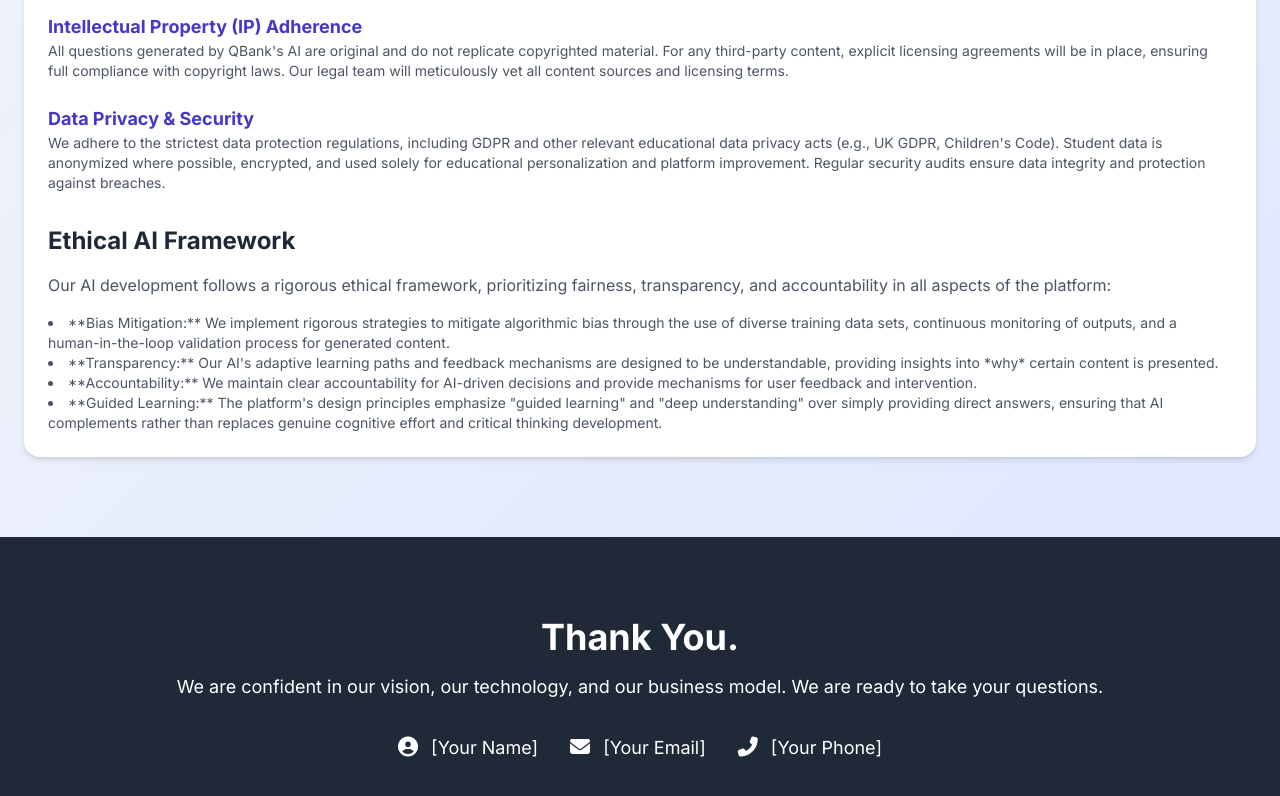
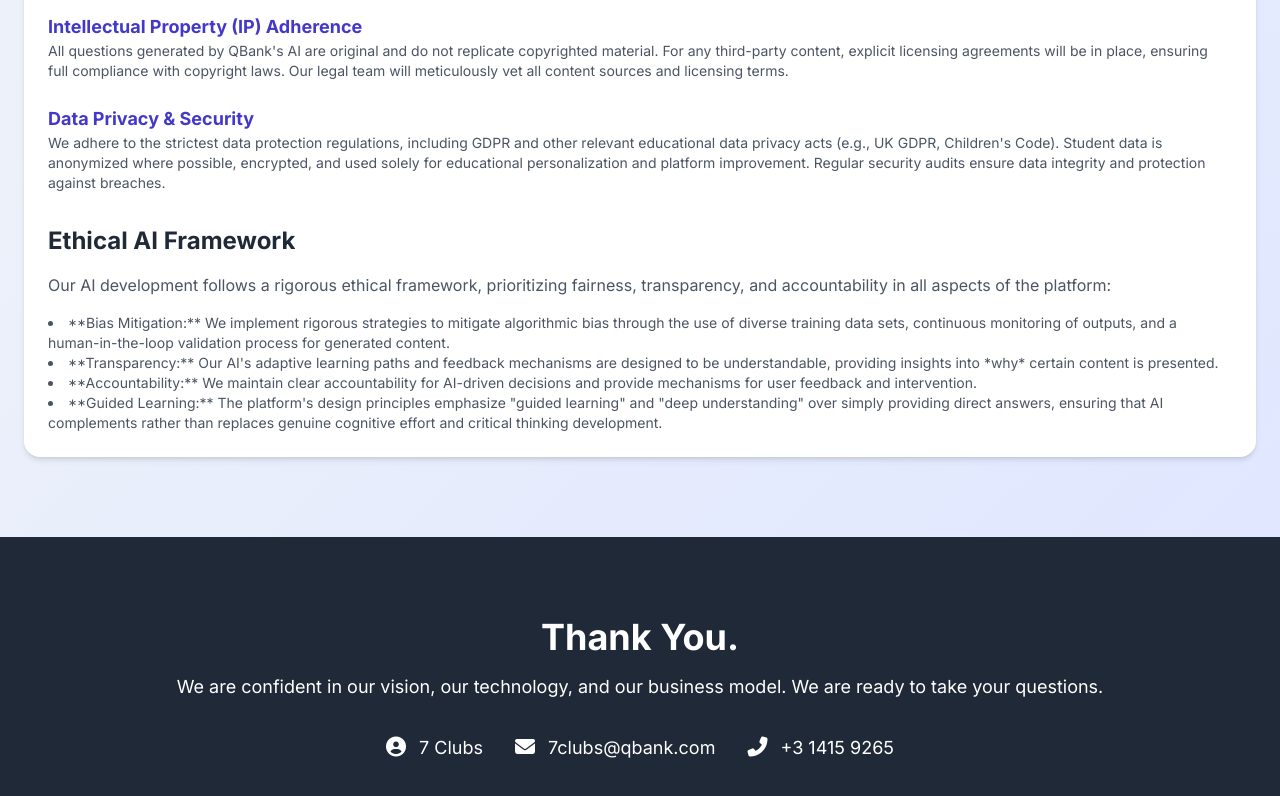
Before and after one commit to qbankwmc/qbankwmc.github.io, a plain HTML site: page index.html in a window 1280 px wide. Shown: the part 10494-11290 px from the top of the page. Drawn offline with nearby package versions, Linux system fonts and the light colour scheme.

Commit message:
Update index.html

```diff
--- a/index.html
+++ b/index.html
@@ -792,9 +792,9 @@
                 <h2 class="text-4xl font-bold mb-4">Thank You.</h2>
                 <p class="text-lg mb-8">We are confident in our vision, our technology, and our business model. We are ready to take your questions.</p>
                 <div class="flex flex-col md:flex-row justify-center items-center space-y-4 md:space-y-0 md:space-x-8">
-                    <p class="text-lg"><i class="fas fa-user-circle text-xl mr-2"></i> [Your Name]</p>
-                    <p class="text-lg"><i class="fas fa-envelope text-xl mr-2"></i> [Your Email]</p>
-                    <p class="text-lg"><i class="fas fa-phone-alt text-xl mr-2"></i> [Your Phone]</p>
+                    <p class="text-lg"><i class="fas fa-user-circle text-xl mr-2"></i> 7 Clubs</p>
+                    <p class="text-lg"><i class="fas fa-envelope text-xl mr-2"></i> 7clubs@qbank.com</p>
+                    <p class="text-lg"><i class="fas fa-phone-alt text-xl mr-2"></i> +3 1415 9265</p>
                 </div>
             </div>
         </footer>
```
